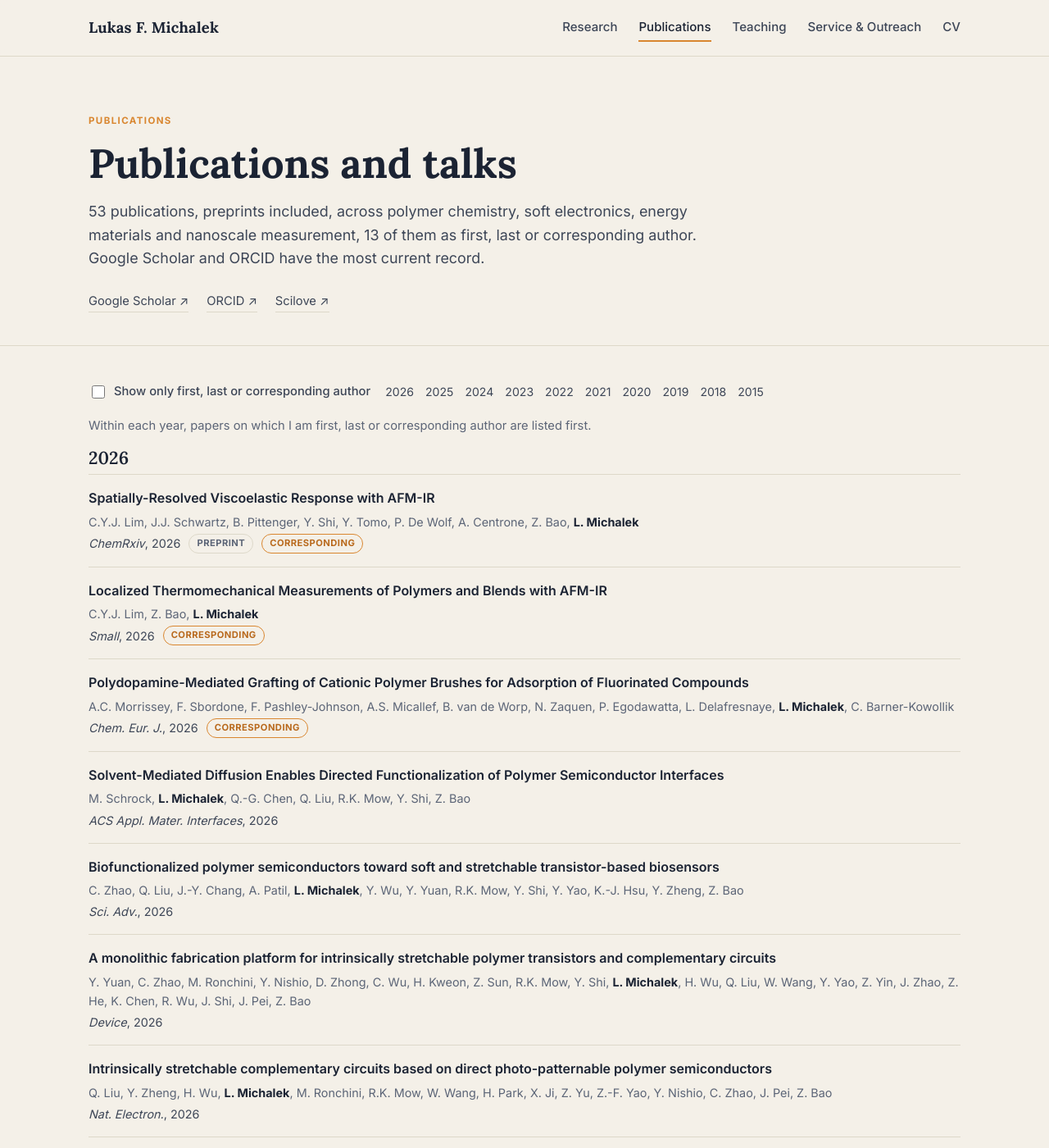
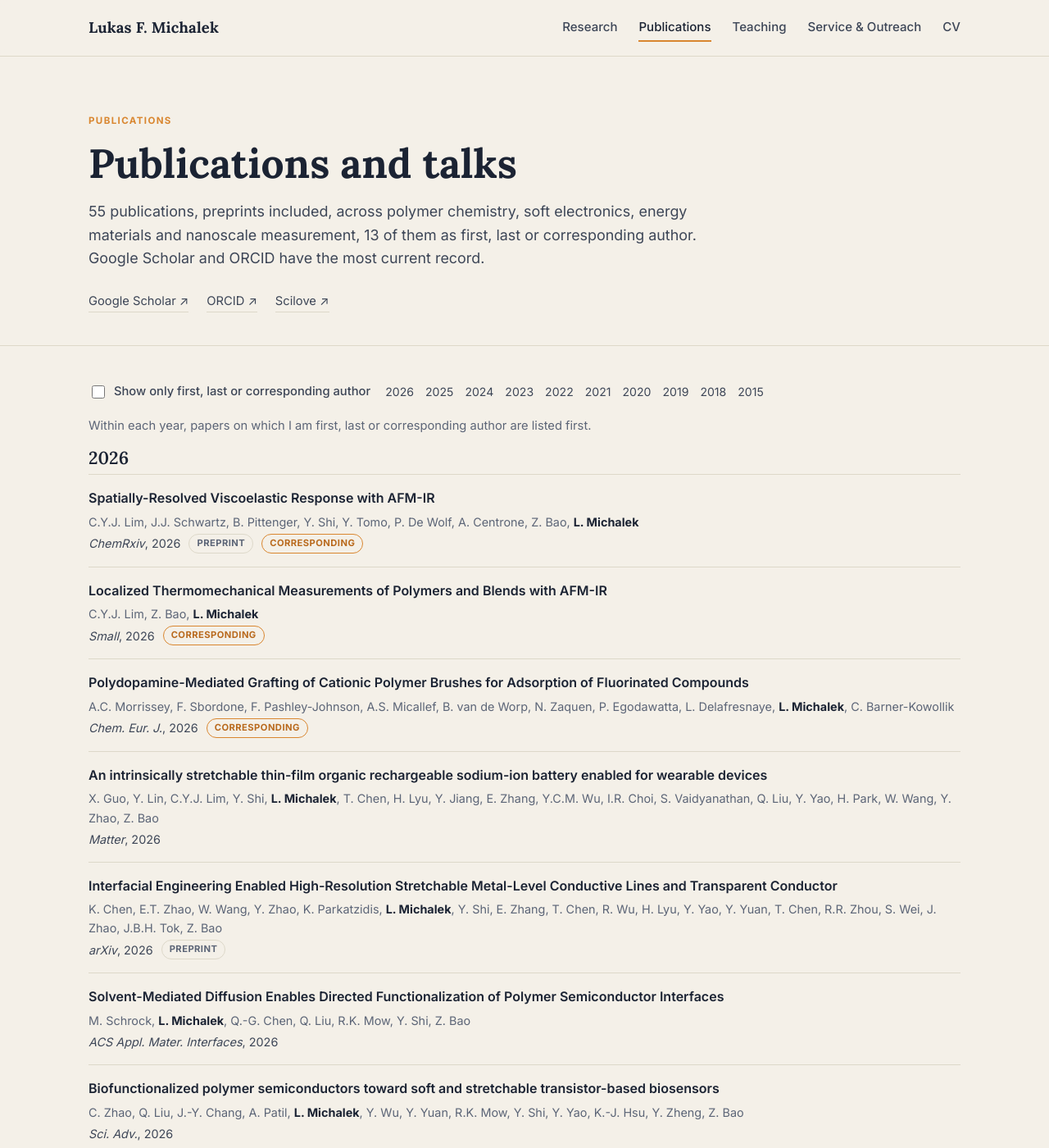
Before and after one commit to lukasfmichalek/lukasfmichalek.github.io, a Jekyll site: the page built from _pages/publications.html, in a window 1280 px wide and 1400 px high. Shown: the whole window at 82% size. Built offline with Jekyll 4.4.1, drawn with Linux system fonts in a browser that asks for light colours.

Commit message:
Add Matter 2026 sodium-ion battery paper and arXiv:2609.14311 preprint

```diff
--- a/_data/publications.yml
+++ b/_data/publications.yml
@@ -27,6 +27,17 @@
   venue: Chem. Eur. J.
   roles:
   - corresponding
+- year: 2026
+  title: An intrinsically stretchable thin-film organic rechargeable sodium-ion battery enabled for wearable devices
+  url: https://www.cell.com/matter/fulltext/S2590-2385(26)00432-7
+  authors: X. Guo, Y. Lin, C.Y.J. Lim, Y. Shi, L. Michalek, T. Chen, H. Lyu, Y. Jiang, E. Zhang, Y.C.M. Wu, I.R. Choi, S. Vaidyanathan, Q. Liu, Y. Yao, H. Park, W. Wang, Y. Zhao, Z. Bao
+  venue: Matter
+- year: 2026
+  title: Interfacial Engineering Enabled High-Resolution Stretchable Metal-Level Conductive Lines and Transparent Conductor
+  url: https://arxiv.org/abs/2609.14311
+  authors: K. Chen, E.T. Zhao, W. Wang, Y. Zhao, K. Parkatzidis, L. Michalek, Y. Shi, E. Zhang, T. Chen, R. Wu, H. Lyu, Y. Yao, Y. Yuan, T. Chen, R.R. Zhou, S. Wei, J. Zhao, J.B.H. Tok, Z. Bao
+  venue: arXiv
+  type: preprint
 - year: 2026
   title: Solvent-Mediated Diffusion Enables Directed Functionalization of Polymer Semiconductor Interfaces
   url: https://doi.org/10.1021/acsami.6c07306
```
